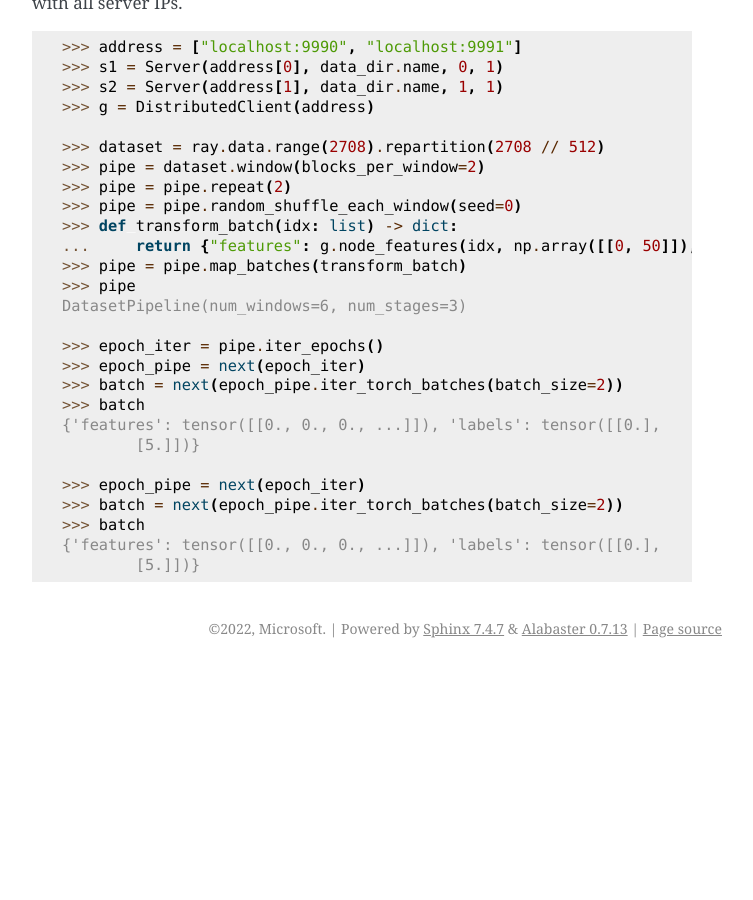
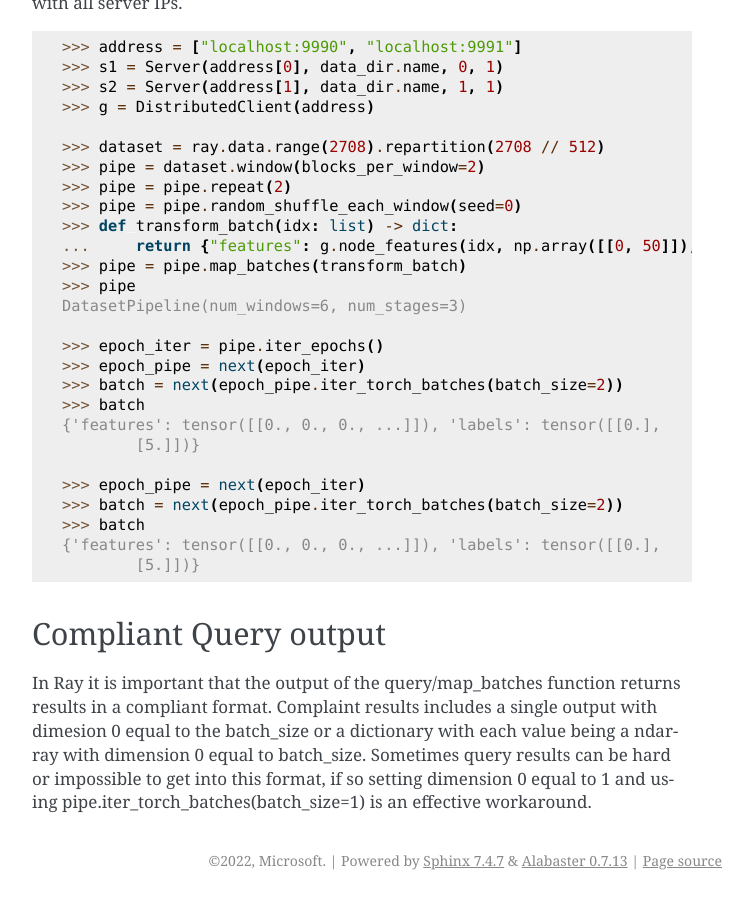
Before and after one commit to microsoft/DeepGNN, a Sphinx documentation site: the page built from docs/graph_engine/dataset.rst, in a window 1280 px wide and 900 px high, scrolled down 4121 px. Shown: the whole window, without its empty margins (388-1141 px from the left). Built offline with Sphinx 7.4.7, drawn with Linux system fonts in a browser that asks for light colours; before the commit the page ends 4789 px from its top, so only the background shows below that; some of the changed text lies outside the part shown.

Commit message:
Doc compliance.

```diff
--- a/docs/graph_engine/dataset.rst
+++ b/docs/graph_engine/dataset.rst
@@ -225,3 +225,12 @@ In order to add multiple servers, you need to create a DistributedClient manuall
     >>> batch
     {'features': tensor([[0., 0., 0., ...]]), 'labels': tensor([[0.],
             [5.]])}
+
+Compliant Query output
+======================
+
+In Ray it is important that the output of the query/map_batches function returns
+results in a compliant format. Complaint results includes a single output with dimesion 0
+equal to the batch_size or a dictionary with each value being a ndarray with dimension 0 equal to
+batch_size. Sometimes query results can be hard or impossible to get into this format, if so setting
+dimension 0 equal to 1 and using pipe.iter_torch_batches(batch_size=1) is an effective workaround.
```
